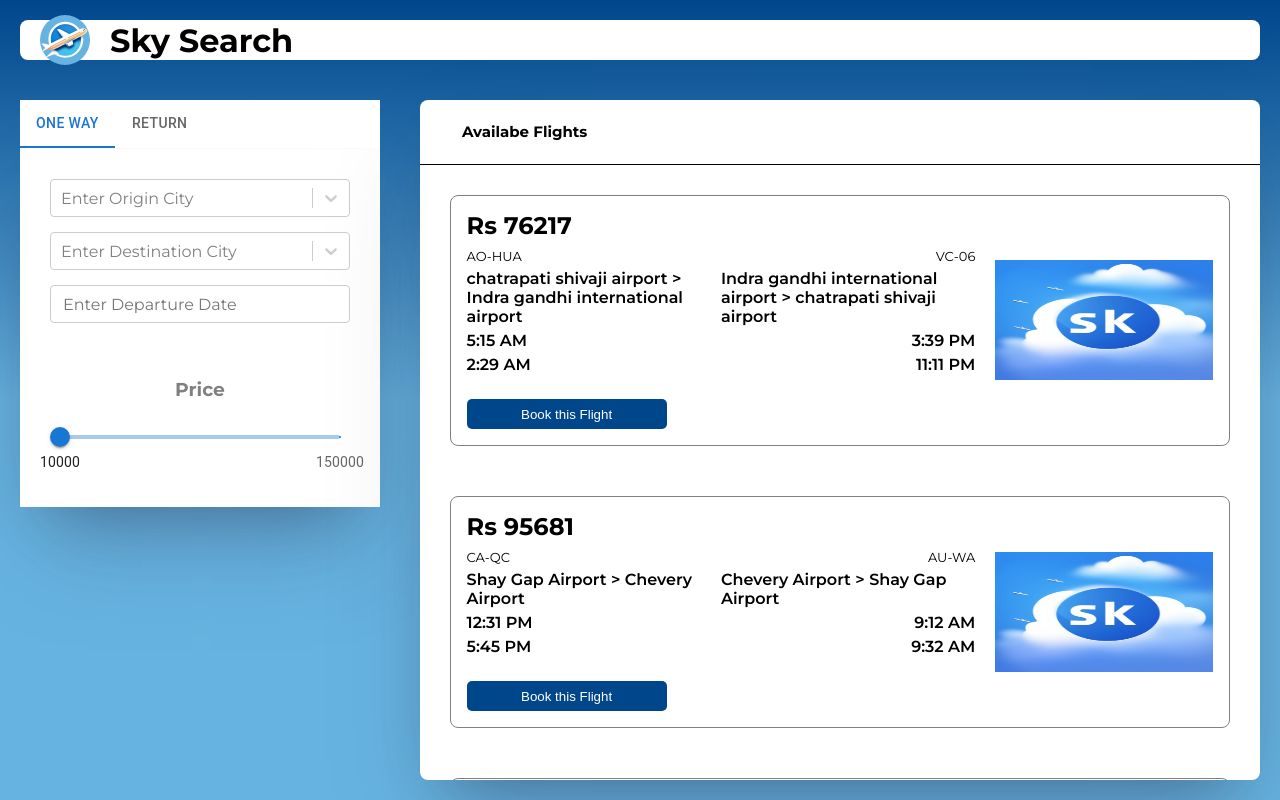
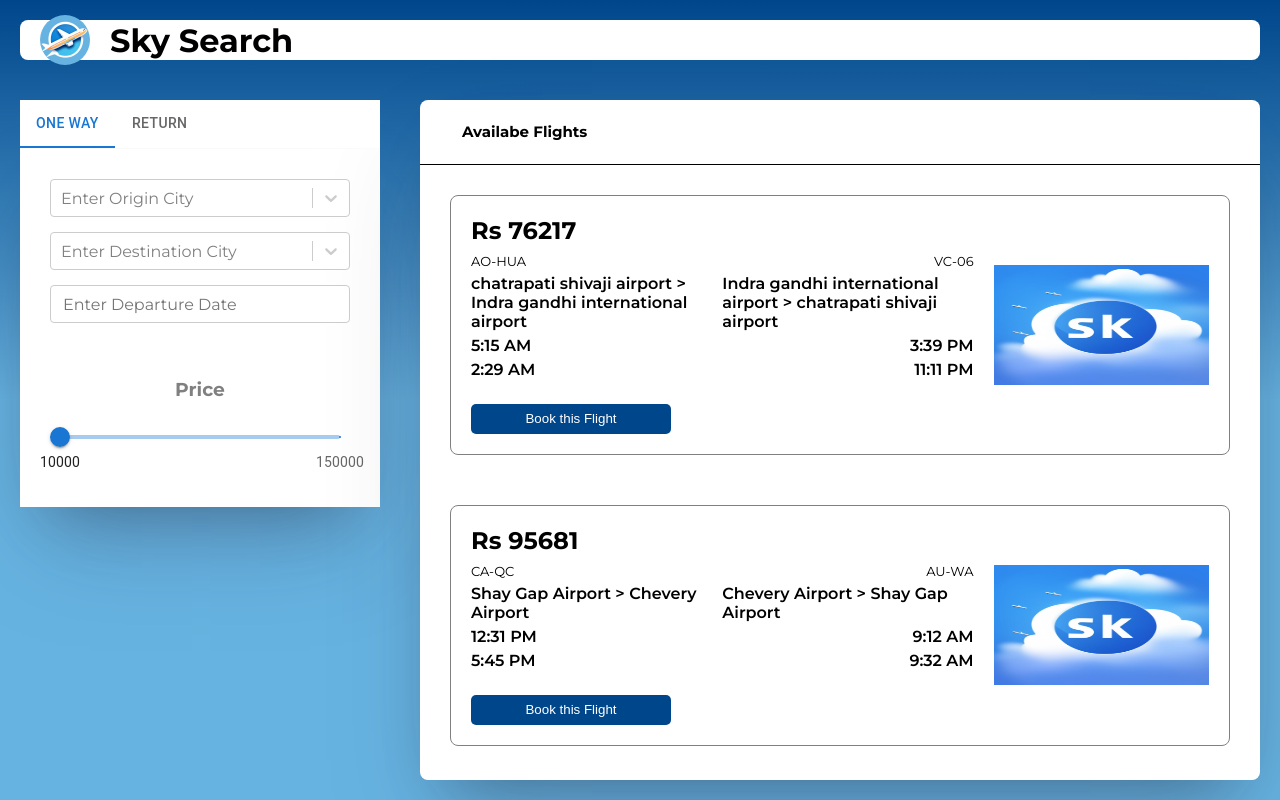
Before and after one commit to rayyan-akhter/skysearch, a React (Create React App) app: page / in a window 1280 px wide. Built offline with nearby package versions, Linux system fonts and the light colour scheme.

Commit message:
fix: some styling to ticketcard

```diff
--- a/src/components/content/style.css
+++ b/src/components/content/style.css
@@ -43,7 +43,7 @@
   border: solid 1px gray;
   width: 100%;
   display: flex;
-  padding: 2%;
+  padding: 20px;
   gap: 20px;
 
   border-radius: 8px;
@@ -103,6 +103,10 @@
   flex-direction:column-reverse;
   background-color: rgb(248, 248, 248);
 }
+.mobile button{
+  width: 100%;
+  height: 45px;
+}
 .mobile .ticketAction img{
 
   height: 200px;
```
